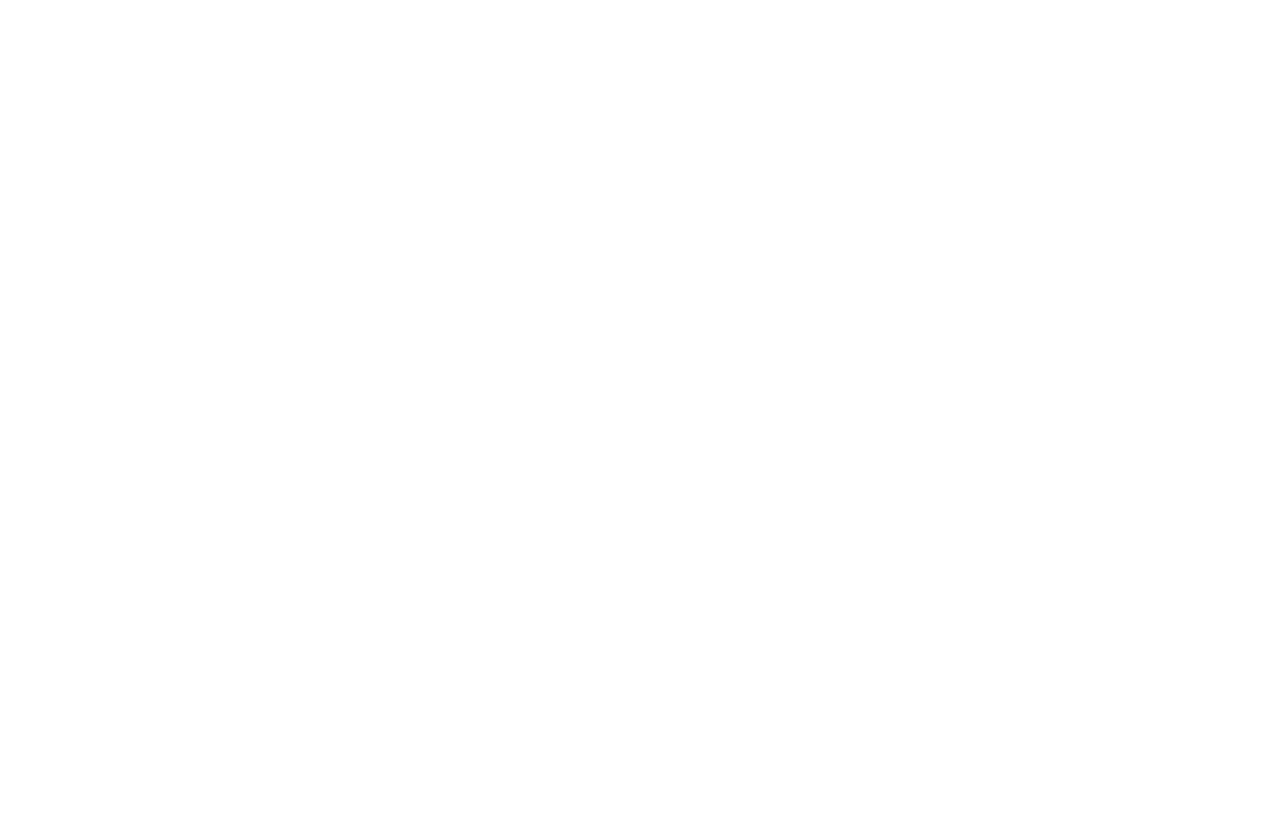
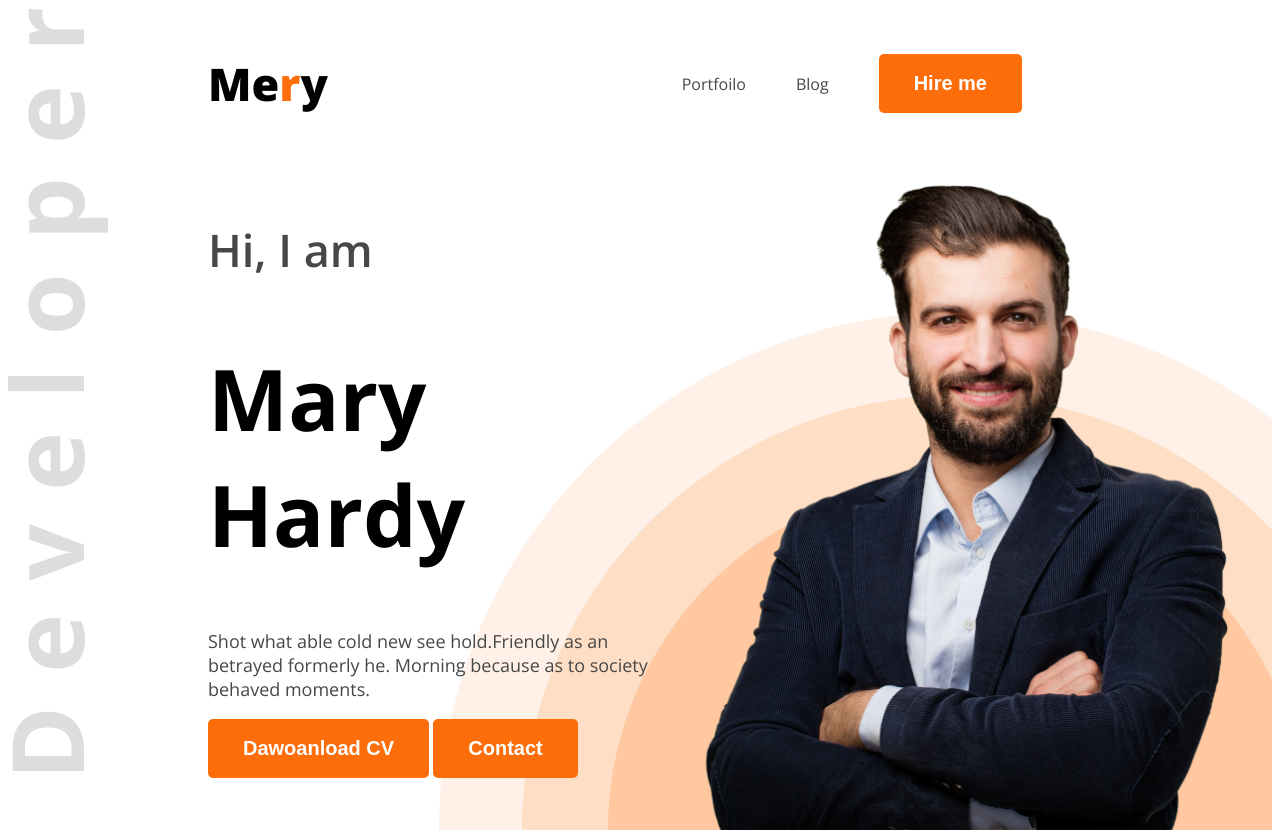
Before and after one commit to Obaidul2025/web-deb, a plain HTML site: page index.html in a window 1280 px wide. Before the commit the page ends 800 px from the top, so only its background shows below. Drawn offline with nearby package versions, Linux system fonts and the light colour scheme.

Commit message:
first commit

```diff
--- a/index.html
+++ b/index.html
@@ -4,10 +4,33 @@
     <meta charset="UTF-8">
     <meta name="viewport" content="width=device-width, initial-scale=1.0">
     <title>Document</title>
+    <link rel="preconnect" href="https://fonts.googleapis.com">
+<link rel="preconnect" href="https://fonts.gstatic.com" crossorigin>
+<link href="https://fonts.googleapis.com/css2?family=Open+Sans:ital,wght@0,300..800;1,300..800&display=swap" rel="stylesheet">
+    <link rel="stylesheet" href="style.css">
 </head>
-<body>
-    <header>
-
+<body class="open-sans-normal">
+    <header class="header">
+        <nav>
+            <h3  class="nav-title">Me<span class="bg">r</span>y</h3>
+            <ul>
+                <li><a class="dark-2" href="">Portfoilo</a></li>
+                <li><a class="dark-2" href="">Blog</a></li>
+                <li><a href=""><button class="btn-pri">Hire me</button></a></li>
+            </ul>
+        </nav>
+        <div class="banner">
+            <div class="banner-content">
+                <h4 class="banner-h4 dark-2">Hi, I am</h4>
+                <h1 class="banner-h1">Mary Hardy</h1>
+                <p class="banner-des dark-2">
+                    Shot what able cold new see hold.Friendly as an betrayed formerly he. Morning because as to society behaved moments.
+                </p>
+                <button class="btn-pri ">Dawoanload CV</button>
+                <button class="btn-pri">Contact</button>
+            </div>
+            <img class="banner-img" src="images/hardy.png" alt="">
+        </div>
     </header>
     <main>
 
--- /dev/null
+++ b/style.css
@@ -0,0 +1,76 @@
+
+
+.open-sans-normal {
+  font-family: "Open Sans", serif;
+  font-optical-sizing: auto;
+  font-weight: <weight>;
+  font-style: normal;
+  font-variation-settings:
+    "wdth" 100;
+}
+
+nav{
+    display: flex;
+    align-items: center;
+   justify-content: space-between;
+   margin: 0px 200px;
+}
+nav ul {
+    display: flex;
+    align-items: center;
+
+}
+
+.nav-title{
+    font-weight: 800;
+    font-size: 45px;
+}
+.bg{
+    color:#FD6E0A;;
+}
+nav ul li {
+    list-style: none;
+    margin-right: 50px;
+}
+nav li a {
+    text-decoration: none;
+}
+.dark-2{
+    color: #474747;
+}
+.btn-pri{
+  background-color:#FD6E0A;
+  font-weight: bold;
+  color: white;
+  padding: 18px 35px;
+  border-radius: 5px;
+  font-size: 20px;
+  border: none;
+
+}
+.banner{
+    display: flex;
+    justify-content: space-between;
+   margin: 0px 35px 0px 200px;
+}
+.banner-content{
+    max-width: 580px;
+}
+.banner-h4{
+    font-size: 45px;
+    font-weight: 600;
+}
+.banner-h1{
+    font-size: 85px;
+    font-weight: bold;
+}
+.banner-des{
+    font-size: 18px;
+}
+.banner-img{
+    width:580px ;
+}
+.header{
+    background-image: url(./images/developer.png),url(./images/header_bg.png);
+  background-repeat: no-repeat;
+  background-position: top left,bottom right;
```
